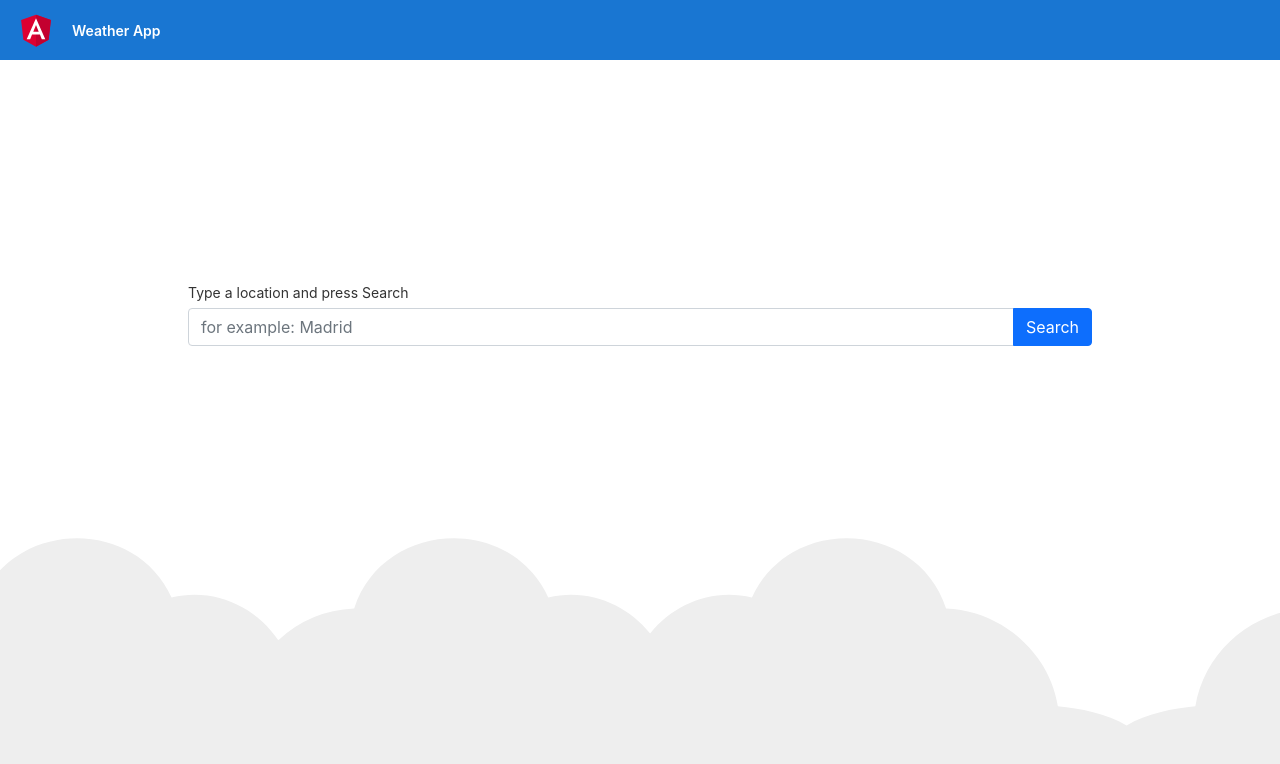
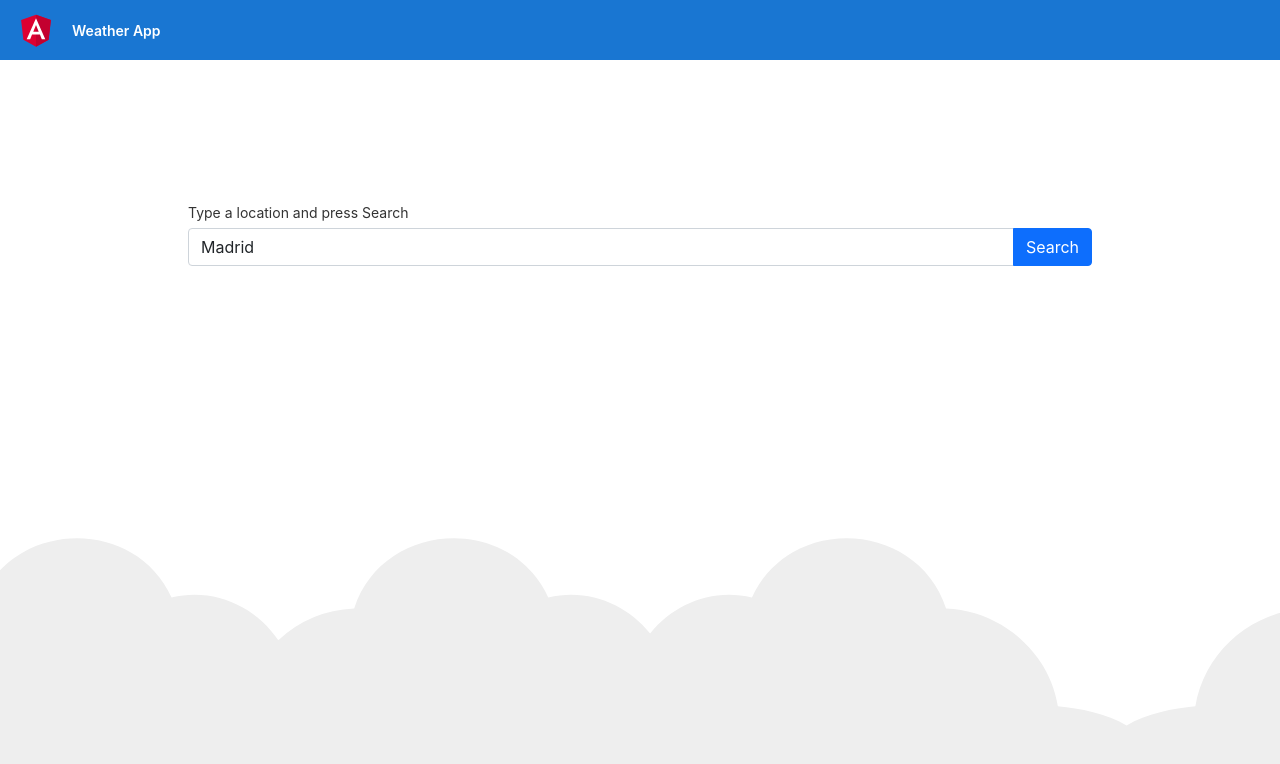
Before and after one commit to iftemplar/Angular-Weather-App, an Angular app: page / in a window 1280 px wide. Shown: the top 764 px of the page. Built offline with nearby package versions, Linux system fonts and the light colour scheme.

Commit message:
Added weather conditions

```diff
--- a/src/app/app.component.html
+++ b/src/app/app.component.html
@@ -67,7 +67,7 @@
   }
 
   .content {
-    margin: 282px auto 32px;
+    margin: 202px auto 32px;
     padding: 0 16px;
     max-width: 960px;
   }
--- a/src/app/weather-search/weather-search.component.html
+++ b/src/app/weather-search/weather-search.component.html
@@ -7,13 +7,13 @@
       <div class="input-group mb-3">
         <input type="text" class="form-control" placeholder="for example: Madrid"
                aria-label="Recipient's username" aria-describedby="button-addon2"
-               #weather (keyup.enter)="searchWeather(weather.value)">
+               #weather (keyup.enter)="searchWeather(weather.value)" value='Madrid'>
         <button class="btn btn-primary" type="button" id="button-addon2"
                 (click)="searchWeather(weather.value)" >Search</button>
       </div>
       <div class='row' *ngIf='weatherData'>
         <div class="col-12">
-          <h2>Weather in {{weatherData.name}} is {{weatherData.temp}}°C</h2>
+          <h2>Temperature in {{weatherData.name}} is {{weatherData.temp | number: '1.0-0' }}°C</h2>
         </div>
       </div>
     </div>
--- a/src/app/weather-search/weather-search.component.ts
+++ b/src/app/weather-search/weather-search.component.ts
@@ -1,4 +1,4 @@
-import { Component, OnInit } from '@angular/core';
+import { Component, OnInit, OnDestroy } from '@angular/core';
 import { WeatherService } from '../weather.service';
 import { Subscription } from 'rxjs';
 import { detailedWeather, necessaryWeather } from '../weather.model';
@@ -18,12 +18,15 @@ export class WeatherSearchComponent implements OnInit {
   ngOnInit(): void {}
 
   searchWeather(city: string) {
-    console.log(city);
     this.weatherSubscription = this.weatherService
       .fetchWeather(city)
       .pipe(
         map((data: detailedWeather) => {
-          return { name: data.name, temp: data.main.temp };
+          console.dir(data);
+          return { name: data.name,
+                   temp: data.main.temp,
+                   mainWeather: data.weather[0].main
+                 };
         })
       )
       .subscribe((mappedData: necessaryWeather) => {
@@ -31,6 +34,15 @@ export class WeatherSearchComponent implements OnInit {
         this.weatherData = mappedData;
       });
   }
+
+  ngOnDestroy() {
+    if(this.weatherSubscription) {
+      this.weatherSubscription.unsubscribe();
+    }
+  }
+
 }
 
+
+
 // *ngIf loader while data is processing
```
Also changed, not shown: src/app/weather.model.ts (+10 -1 lines).
